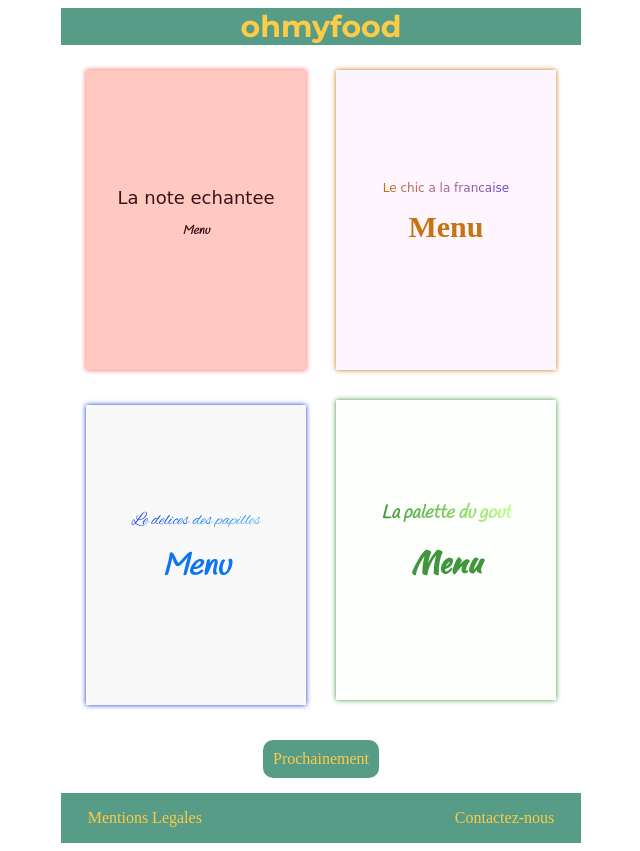
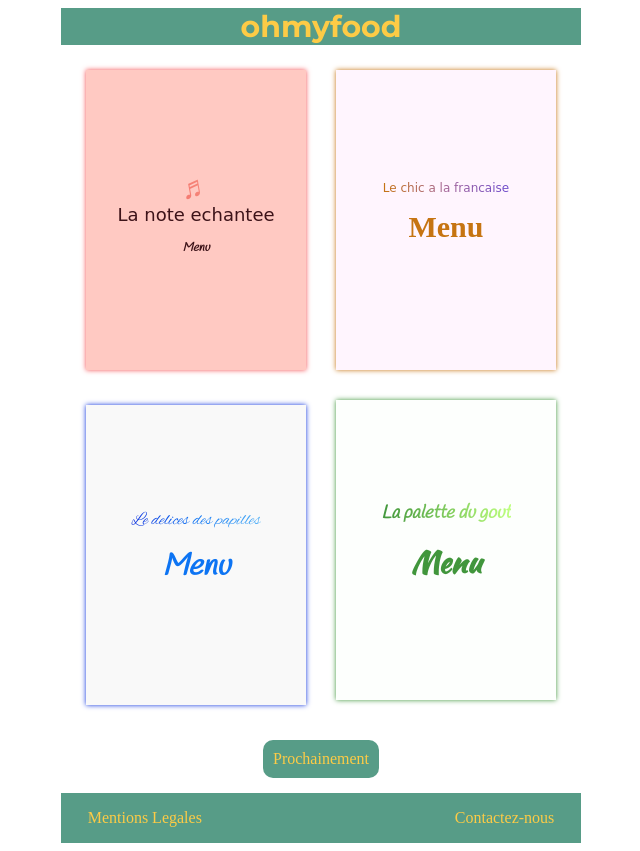
Before and after one commit to radualexvornicu/ohmyfood, a website: page index.html in a window 1280 px wide. Shown: the whole page, without its empty margins (319-959 px from the left). Drawn offline with Linux system fonts and the light colour scheme; a web font is replaced by a local one.

Commit message:
musical note

```diff
--- a/index.html
+++ b/index.html
@@ -18,9 +18,9 @@
         <main>
             <section class="amenu-small btn-zoom">
                 <a class="btn btn-amenu" href="menu/amenu.html">
-
+                    <p class="note">&#9836</p>
                 <p class="amenu__h4">
-                    La note echantee
+                     La note echantee
                 </p>
                 <p class="amenu__h3">
                     Menu
--- a/sass/base/_typography.scss
+++ b/sass/base/_typography.scss
@@ -13,6 +13,15 @@ p{
 }
 body {
 
+}
+.note{
+    text-decoration: none;
+    font-style: italic;
+    transform: rotate(-10deg);
+    font-size: 30px;
+    background-image: linear-gradient(to right, $color-amenu-gdr-a, $color-amenu-gdr-b);
+    -webkit-background-clip: text;
+    -webkit-text-fill-color: transparent;
 }
 .main-big__h2{
     font-size: $fmedium;
--- a/sass/utils/_variables.scss
+++ b/sass/utils/_variables.scss
@@ -4,8 +4,8 @@ $color-txt: #fdcb46;
 $color-back: #fff;
 $color-amenu-back: #ffc9c2;
 $color-amenu-txt: #3d1319;
-$color-amenu-gdr-a: #f15e61;
-$color-amenu-gdr-b: #f6916a;
+$color-amenu-gdr-a: #f54d50;
+$color-amenu-gdr-b: #f5b69d;
 $color-bmenu-gdr-a: #c67412;
 $color-bmenu-gdr-b: #a56799;
 $color-bmenu-gdr-c: #6e4ccc;
```
Also changed, not shown: menu/amenu.html (+1 -1 lines), css/style.css, 1 other file.
